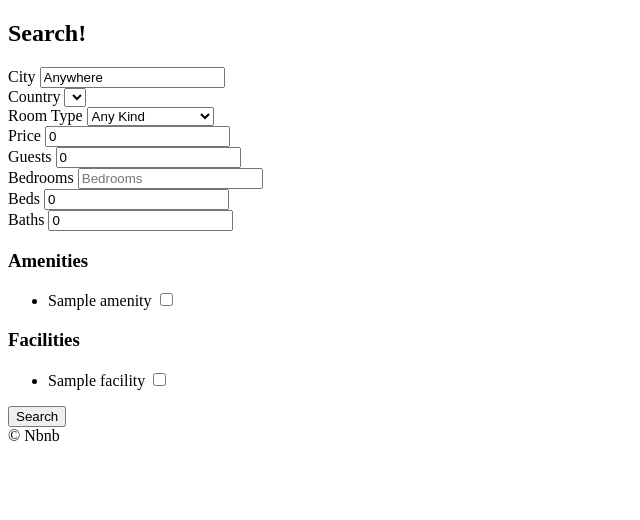
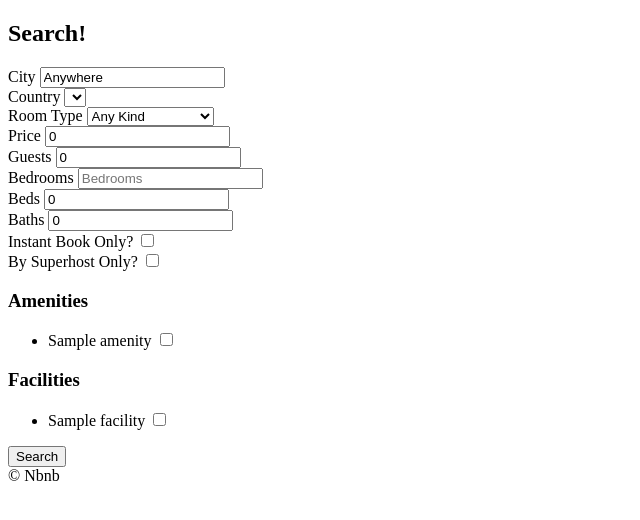
Before and after one commit to IntelligenceTeam/Airbnb-clone, a Django app: page /rooms/search/ in a window 1280 px wide. Shown: the part 60-580 px from the top of the page, without its empty margins (0-640 px from the left). Run offline with Django 3.2, Linux system fonts and the light colour scheme; tables that the repository leaves empty hold one stand-in row (values such as "Sample post"); lists and menus that the app fills with data are empty.

Commit message:
#13.4 Finishing the Form

```diff
--- a/rooms/views.py
+++ b/rooms/views.py
@@ -32,9 +32,11 @@ def search(request):
     bedrooms = int(request.GET.get("bedrooms", 0))
     beds = int(request.GET.get("beds", 0))
     baths = int(request.GET.get("baths", 0))
-    s_amenities = request.GET.get("amenities")
-    s_facilities = request.GET.get("facilities")
-    print(s_amenities, s_facilities)
+    instant = request.GET.get("instant", False)
+    super_host = request.GET.get("super_host", False)
+    s_amenities = request.GET.getlist("amenities")
+    s_facilities = request.GET.getlist("facilities")
+    # get은 하나의 항목만 나타내지만 getlist는 선택한 항목들을 리스트로 나타낸다.
 
     room_types = models.RoomType.objects.all()
 
@@ -47,6 +49,10 @@ def search(request):
         "bedrooms": bedrooms,
         "beds": beds,
         "baths": baths,
+        "s_amenities": s_amenities,
+        "s_facilities": s_facilities,
+        "instant": instant,
+        "super_host": super_host,
     }
 
     amenities = models.Amenity.objects.all()
--- a/templates/rooms/search.html
+++ b/templates/rooms/search.html
@@ -60,14 +60,23 @@ Search
         <input value="{{baths}}" type="number" name="baths" id="baths" placeholder="Baths">
     </div>
     <div>
+        <label for="instant">Instant Book Only?</label>
+        <input type="checkbox" name="instant" id="instant" {% if instant %}checked{% endif %} />
+    </div>
+    <div>
+        <label for="instant">By Superhost Only?</label>
+        <input type="checkbox" name="super_host" id="super_host" {% if super_host %}checked{% endif %} />
+    </div>
+    <div>
         <h3>Amenities</h3>
         <ul>
 
             {% for amenity in amenities %}
             <li>
                 <label for="a_{{amenity.pk}}">{{amenity.name}}</label>
-                <input id="a_{{amenity.pk}}" name="amenities" type="checkbox" value="{{amenity.pk}}" />
-
+                <input id="a_{{amenity.pk}}" name="amenities" type="checkbox" value="{{amenity.pk}}"
+                    {% if amenity.pk|slugify in s_amenities %}checked{% endif %} />
+                <!-- amenity.pk는 int고 s_amenities는 str의 리스트이다. 저렇게 |slugify를 해주면 str로 바꿔준다.  -->
             </li>
             {% endfor %}
         </ul>
@@ -78,7 +87,8 @@ Search
             {% for facility in facilities %}
             <li>
                 <label for="f_{{facility.pk}}">{{facility.name}}</label>
-                <input id="f_{{facility.pk}}" name="facilities" type="checkbox" value="{{facility.pk}}" />
+                <input id="f_{{facility.pk}}" name="facilities" type="checkbox" value="{{facility.pk}}"
+                    {% if facility.pk|slugify in s_facilities %}checked{% endif %} />
             </li>
             {% endfor %}
         </ul>
```
